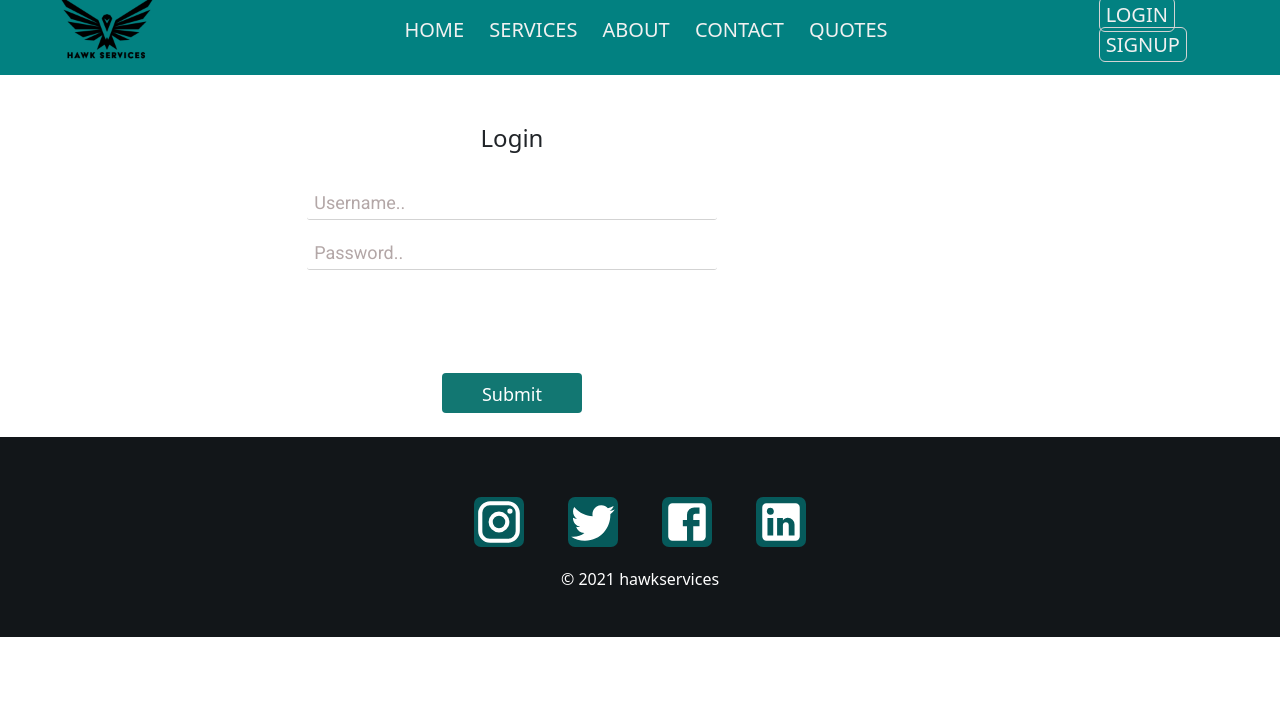
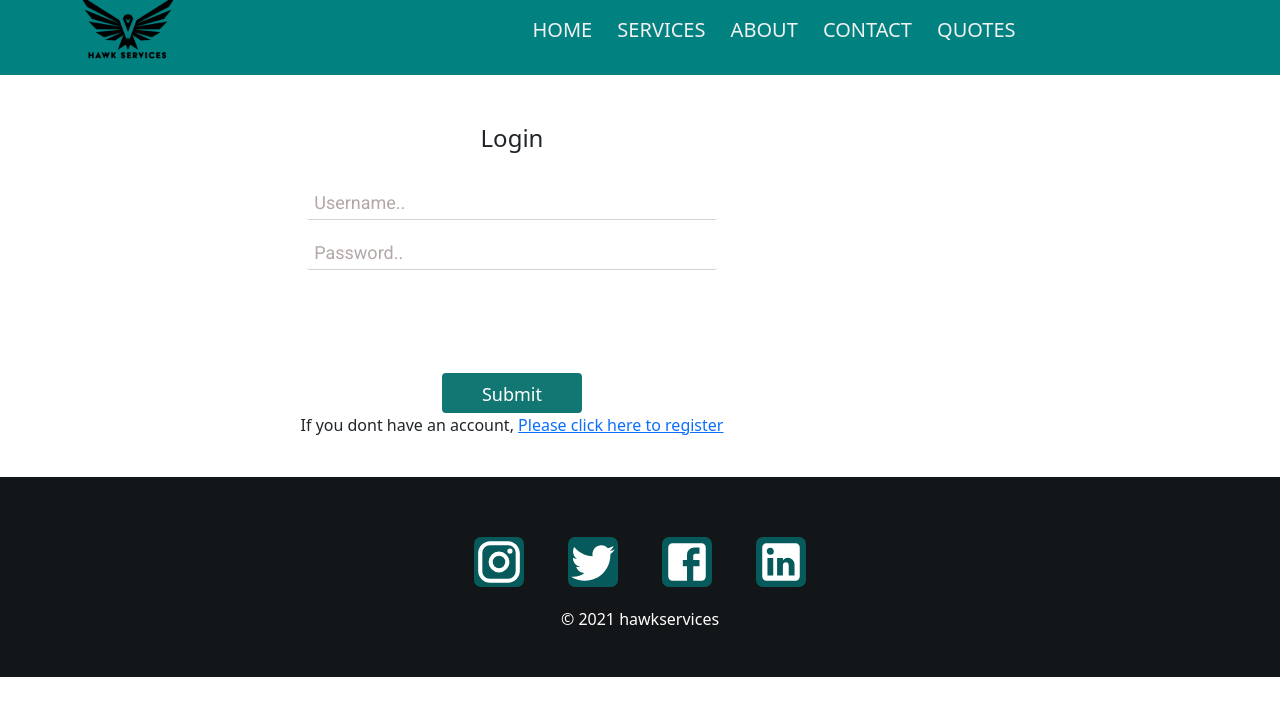
Before and after one commit to CuJo33/HawkServicesFrontEnd, a React (Create React App) app: page /quotes in a window 1280 px wide. Shown: the top 716 px of the page. Built offline with nearby package versions, Linux system fonts and the light colour scheme.

Commit message:
Created Login and  Register

```diff
--- a/src/App.js
+++ b/src/App.js
@@ -42,7 +42,7 @@ function App() {
   return (
     <>
       <Router>
-        <Navbar />
+        <Navbar token={token} />
         <Switch>
           <Route path="/" exact>
             <Home />
@@ -70,7 +70,7 @@ function App() {
             <Login loggedIn={(t) => login(t)} client={client}></Login>
           </Route>
           <Route path="/signup">
-            <Signup />
+            <Signup client={client} />
           </Route>
           <Route path="/test">
             {token ? (
--- a/src/apiClient.js
+++ b/src/apiClient.js
@@ -94,12 +94,13 @@ export class ApiClient {
     });
   }
 
-  async signUp(username, password) {
+  async signUp(username, email, password, type) {
     return await axios({
       method: "POST",
       url: `${url}Signup/${type}`,
       data: {
         username,
+        email,
         password,
       },
     });
--- a/src/components/Navbar.js
+++ b/src/components/Navbar.js
@@ -4,7 +4,7 @@ import { Link } from "react-router-dom";
 import ReorderIcon from "@mui/icons-material/Reorder";
 import "../styles/Navbar.css";
 
-function Navbar() {
+function Navbar(props) {
   const [toggleMenu, setToggleMenu] = useState(false);
   const [screenWidth, setScreenWidth] = useState(window.innerWidth);
 
@@ -23,6 +23,10 @@ function Navbar() {
       window.removeEventListener("resize", changeWidth);
     };
   }, []);
+  const logout = () => {
+    window.localStorage.removeItem("token");
+    // changeToken(undefined);
+  };
   return (
     <div className="nav-container">
       <div className="left-side">
@@ -50,12 +54,26 @@ function Navbar() {
           />
         </button> */}
       </div>
-      <div className="login">
+      {props.token ? (
+        <button
+          style={{
+            color: "white",
+            backgroundColor: "black",
+            borderRadius: "7px",
+          }}
+          onClick={logout()}
+        >
+          Logout
+        </button>
+      ) : (
+        <div> </div>
+      )}
+      {/* <div className="login">
         <ul className="list-login">
           <Link to="/login"> Login </Link>
           <Link to="/signup"> Signup </Link>
         </ul>
-      </div>
+      </div> */}
     </div>
   );
 }
--- a/src/pages/Login.js
+++ b/src/pages/Login.js
@@ -1,4 +1,5 @@
 import React, { useState } from "react";
+import { Link } from "react-router-dom";
 import "../styles/Login.css";
 
 function Login(props) {
@@ -55,6 +56,10 @@ function Login(props) {
         <button className="login-button" type="submit" disabled={disabled}>
           Submit
         </button>
+        <p>
+          If you dont have an account,{" "}
+          <Link to="/signup"> Please click here to register </Link>
+        </p>
         <br />
       </form>
     </>
--- a/src/pages/Signup.js
+++ b/src/pages/Signup.js
@@ -1,4 +1,5 @@
 import React, { useState } from "react";
+import { Link } from "react-router-dom";
 import "../styles/Signup.css";
 
 function SignUp(props) {
@@ -19,7 +20,8 @@ function SignUp(props) {
       .signUp(
         e.target.username.value,
         e.target.email.value,
-        e.target.password.value
+        e.target.password.value,
+        "client"
       )
       .then((response) => {
         if (response.data.status === 404) {
@@ -75,6 +77,10 @@ function SignUp(props) {
           Submit{" "}
         </button>
         <br />
+        <p>
+          If you already have an account{" "}
+          <Link to="/login"> please click here to login </Link>{" "}
+        </p>
       </form>
     </>
   );
```
